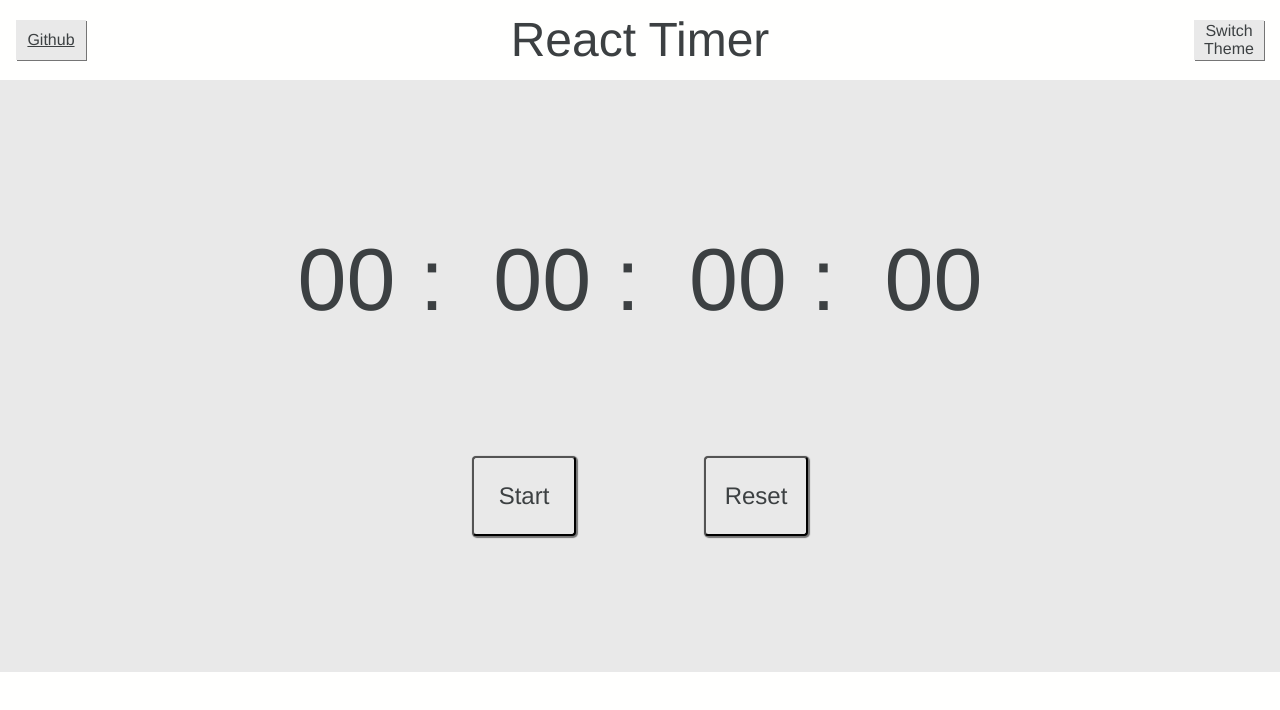
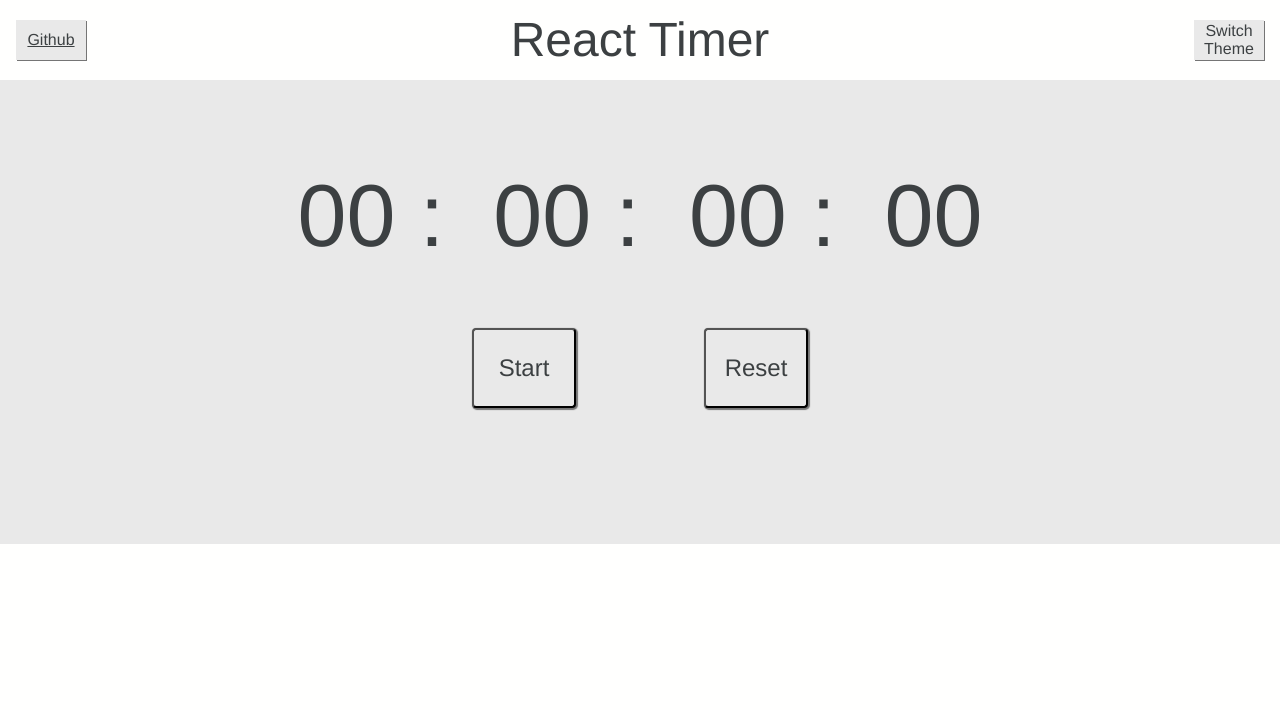
Before and after one commit to Mstanton98/Stopwatch, a React app: page / in a window 1280 px wide. Shown: the top 710 px of the page. Built offline with nearby package versions, Linux system fonts and the light colour scheme.

Commit message:
fix firefox bug and double amount of space for lap display

```diff
--- a/src/components/stopwatch/LapList.tsx
+++ b/src/components/stopwatch/LapList.tsx
@@ -6,17 +6,21 @@ import { ITheme } from '../../static/types';
 const useStyles = createUseStyles((theme: ITheme) => ({
     lapList: {
         display: 'flex',
-        justifyContent: 'flex-start',
+        justifyContent: 'flex-end',
         flexDirection: 'column-reverse',
         alignSelf: 'flex-end',
-        margin: [16, 0, 0, 0],
-        overflow: 'scroll',
         width: '100vw',
-        background: theme.themeBase,
         listStyle: 'none',
         paddingLeft: 0,
         transition: '.5s ease color',
-        height: 128,
+        height: 256,
+        marginTop: 0,
+        marginBottom: 0,
+    },
+    wrapper: {
+        overflow: 'scroll',
+        background: theme.themeBase,
+        margin: [16, 0, 0, 0],
     },
 }));
 
@@ -25,19 +29,20 @@ export interface ILapListProps {
 }
 
 export const LapList: React.FC<ILapListProps> = ({ lapData }) => {
-    const { lapList } = useStyles();
+    const { lapList, wrapper } = useStyles();
     const scrollRef = React.useRef();
 
     React.useEffect(() => {
         const currentRef: HTMLDivElement = scrollRef.current;
 
         if (currentRef !== undefined) {
-            currentRef.scrollIntoView({ behavior: "smooth" });
+            currentRef.scrollIntoView();
         }
 
     }, [lapData])
 
     return (
+        <div className={wrapper}>
             <ol className={lapList}>
                 {lapData.map((time: number, index: number) =>
                     <LapListItem
@@ -47,5 +52,6 @@ export const LapList: React.FC<ILapListProps> = ({ lapData }) => {
                     )}
                     <li ref={scrollRef}></li>
             </ol>
+        </div>
     );
 }
```
